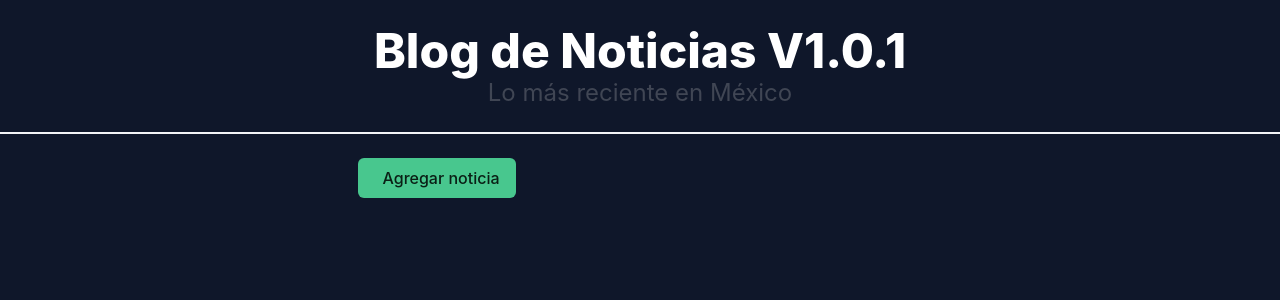
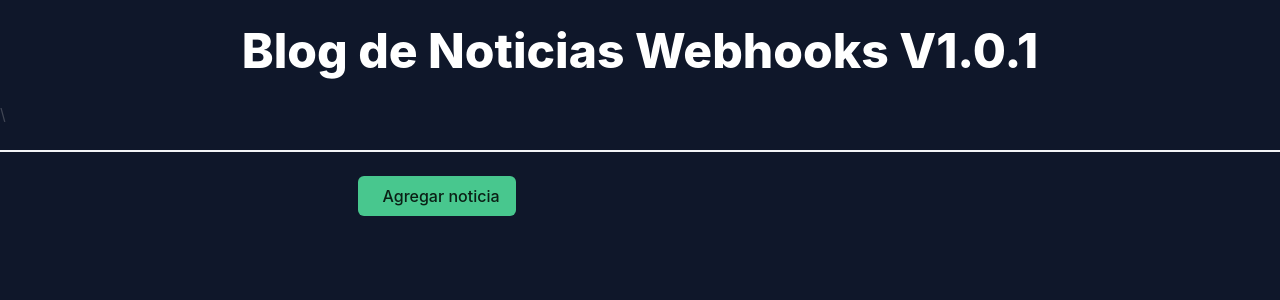
Before and after one commit to l19590310-sudo/examen2, a Flask app: page / in a window 1280 px wide. Shown: the top 300 px of the page. Run offline with Flask 3, Linux system fonts and the light colour scheme; some libraries are stand-ins or nearby versions.

Commit message:
feat: actualizar titulo para prueba de webhooks

```diff
--- a/templates/base.html
+++ b/templates/base.html
@@ -8,11 +8,13 @@
     </head>
   <body >
     <header>
-        <br>
-        <h1 class="title has-text-centered has-text-white is-1">Blog de Noticias V1.0.1</h1>
-        <h2 class="subtitle has-text-centered is-4">Lo más reciente en México</h2>
-        <hr>
-    </header>
+    <br>
+    <h1 class="title has-text-centered has-text-white is-1">
+       Blog de Noticias Webhooks V1.0.1
+    </h1>
+ \
+    <hr>
+</header>
     <div class="container">
         {% block content %}{% endblock %}
     </div>
```
